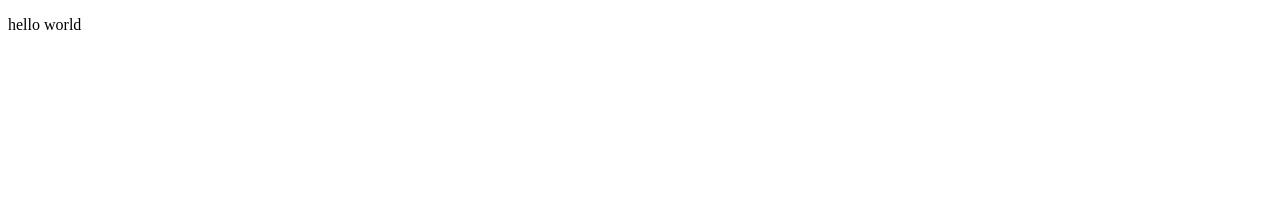
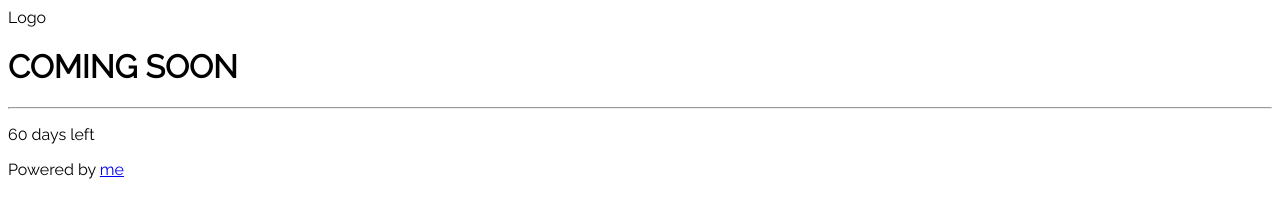
Before and after one commit to ersi370/coming-soon, a plain HTML site: page index.html in a window 1280 px wide. Drawn offline with Linux system fonts and the light colour scheme.

Commit message:
updating...
adding style

```diff
--- a/index.html
+++ b/index.html
@@ -5,8 +5,20 @@
     <meta http-equiv="X-UA-Compatible" content="IE=edge">
     <meta name="viewport" content="width=device-width, initial-scale=1.0">
     <title>Document</title>
+    <link rel="stylesheet" href="https://fonts.googleapis.com/css?family=Raleway">
+    <link rel="stylesheet" href="./style/style.css">
 </head>
 <body>
-    <p>hello world</p>
+    <div class="home-container">
+        <div class="logo">Logo</div>
+        <div class="txt-container">
+            <h1 class="txt">COMING SOON</h1>
+            <hr class="unl">
+            <p class="d-left">60 days left</p>
+        </div>
+        <div>
+            Powered by <a href="#">me</a>
+        </div>
+    </div>
 </body>
 </html>
--- a/style/style.scss
+++ b/style/style.scss
@@ -0,0 +1,5 @@
+body,h1 {font-family: "Raleway", sans-serif}
+
+body, html{height: 100%;}
+
+html{overflow: hidden;}
```
Also changed, not shown: pics/OIP.jpg (added), style/style.css, 1 other file.
